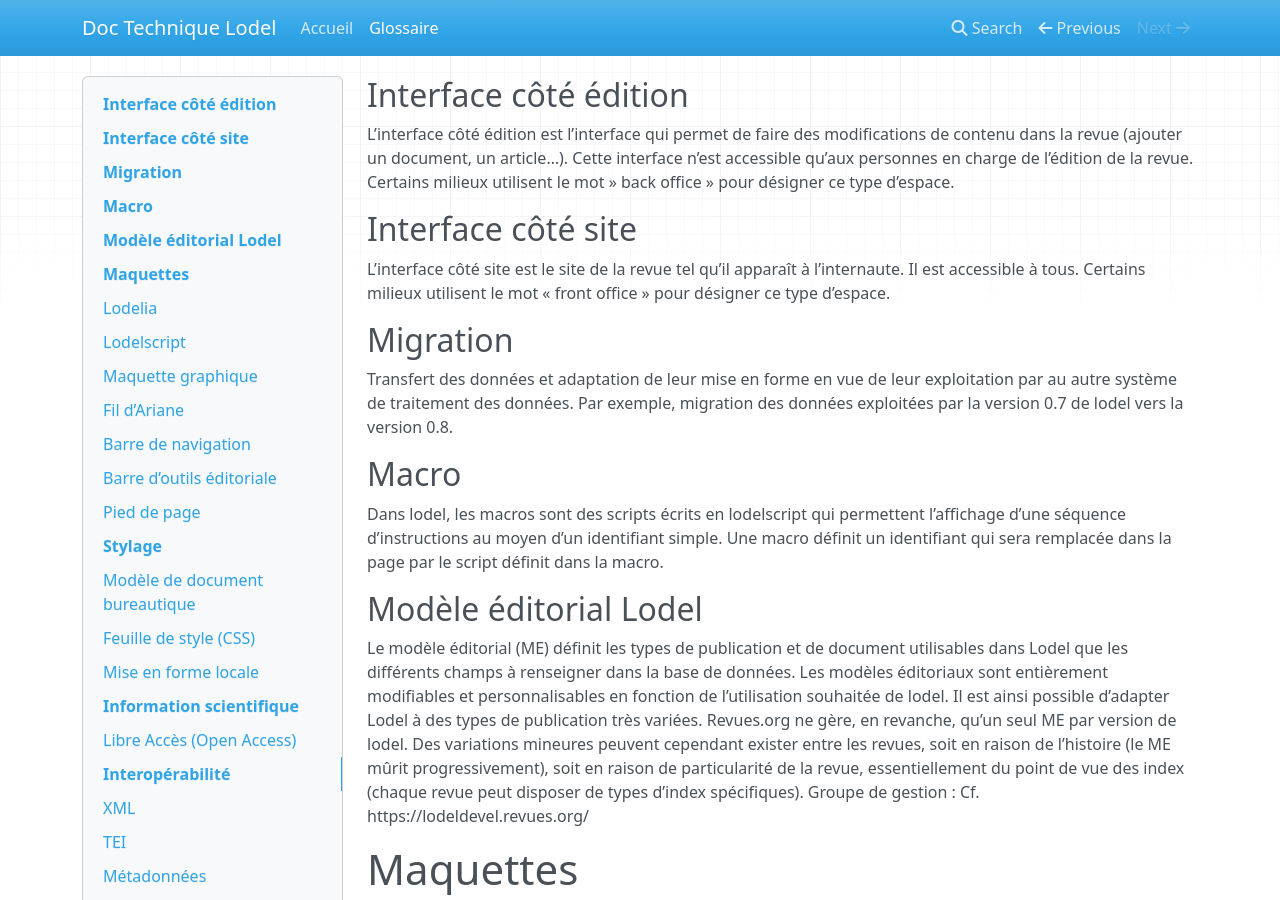
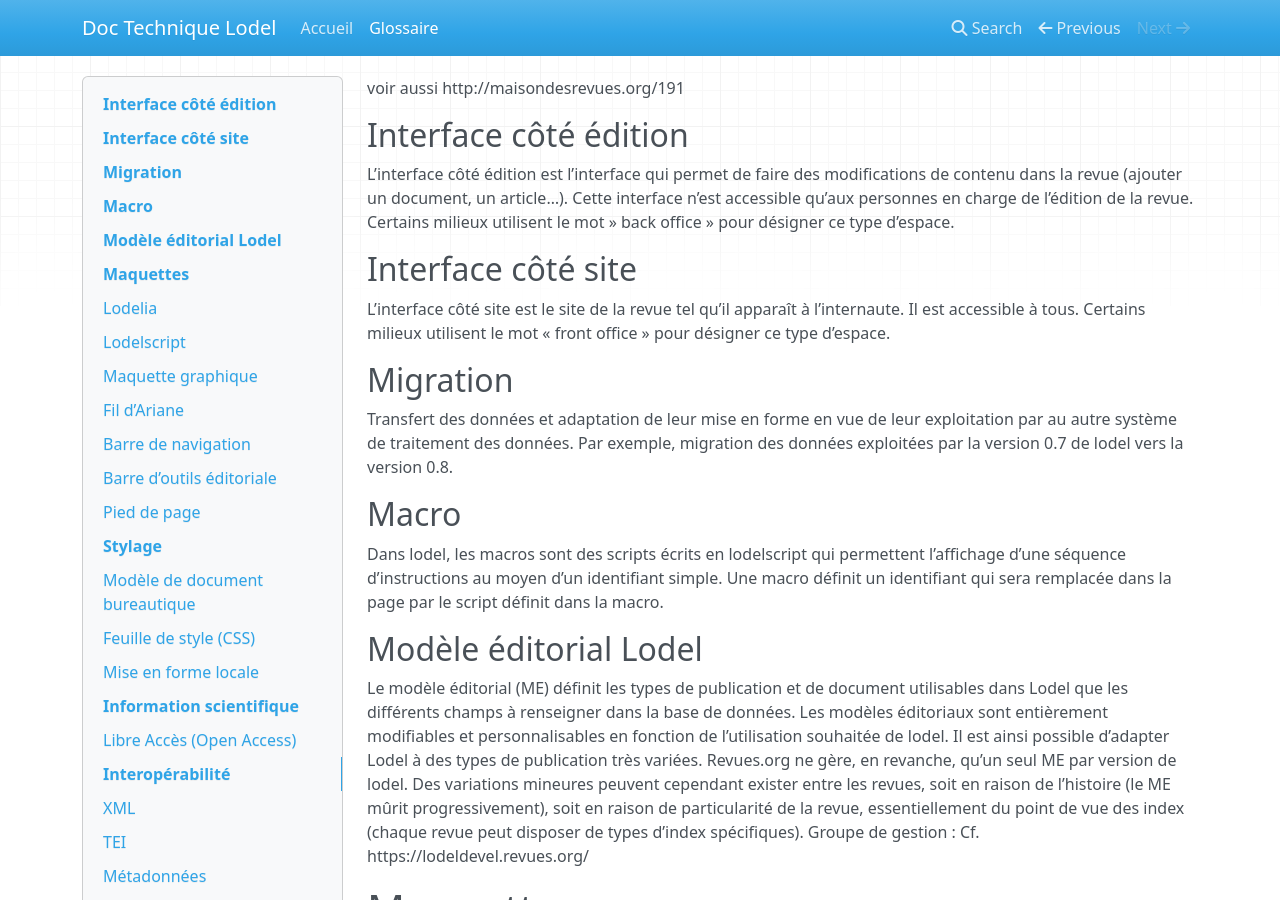
Before and after one commit to ValentinGeorgesDubost/Doc-Lodel-Utilisateur, an MkDocs documentation site: the page built from docs/Glossaire.md, in a window 1280 px wide and 900 px high. Built offline with MkDocs 1.6.1, drawn with Linux system fonts in a browser that asks for light colours; nearby versions of some CDN libraries; old or Windows-style settings are respelled for this version of MkDocs.

Commit message:
Update Glossaire.md

```diff
--- a/docs/Glossaire.md
+++ b/docs/Glossaire.md
@@ -1,3 +1,6 @@
+
+voir aussi http://maisondesrevues.org/191
+
 Interface côté édition
 ----------------------
 
```
